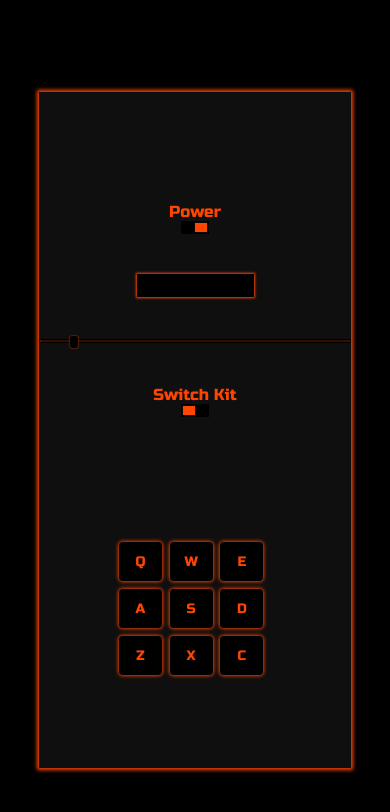
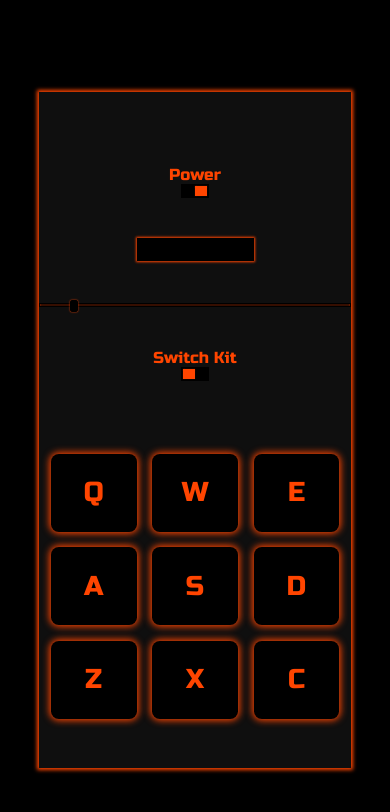
Before and after one commit to GitHubSlav/drum-machine, a React app: page / in a window 390 px wide. Built offline with nearby package versions, Linux system fonts and the light colour scheme.

Commit message:
Added rules to DrumPad.css and DrumBank.css for phone screens

```diff
--- a/src/styling/DrumBank.css
+++ b/src/styling/DrumBank.css
@@ -4,3 +4,13 @@
     grid-template-columns: 13vw 13vw 13vw;
     grid-template-rows: 12vw 12vw 12vw;
 }
+
+@media (max-width: 500px){
+    #drum-bank {
+        padding: 0vw;
+        margin-left: 4vw;
+        display: grid;
+        grid-template-columns: 26vw 26vw 26vw;
+        grid-template-rows: 24vw 24vw 24vw;
+    }
+}
--- a/src/styling/DrumPad.css
+++ b/src/styling/DrumPad.css
@@ -11,3 +11,19 @@
     color: orangered;
     box-shadow: 0vw 0vw 1vw 0.2vw orangered;
 }
+
+@media (max-width: 500px){
+    .drum-pad {
+        display: flex;
+        justify-content: center;
+        align-items: center;
+        width: 22vw;
+        height: 20vw;
+        background-color: black;
+        border-radius: 2vw;
+        font-size: 7vw;
+        cursor: pointer;
+        color: orangered;
+        box-shadow: 0vw 0vw 2vw 0.4vw orangered;
+    }
+}
```
